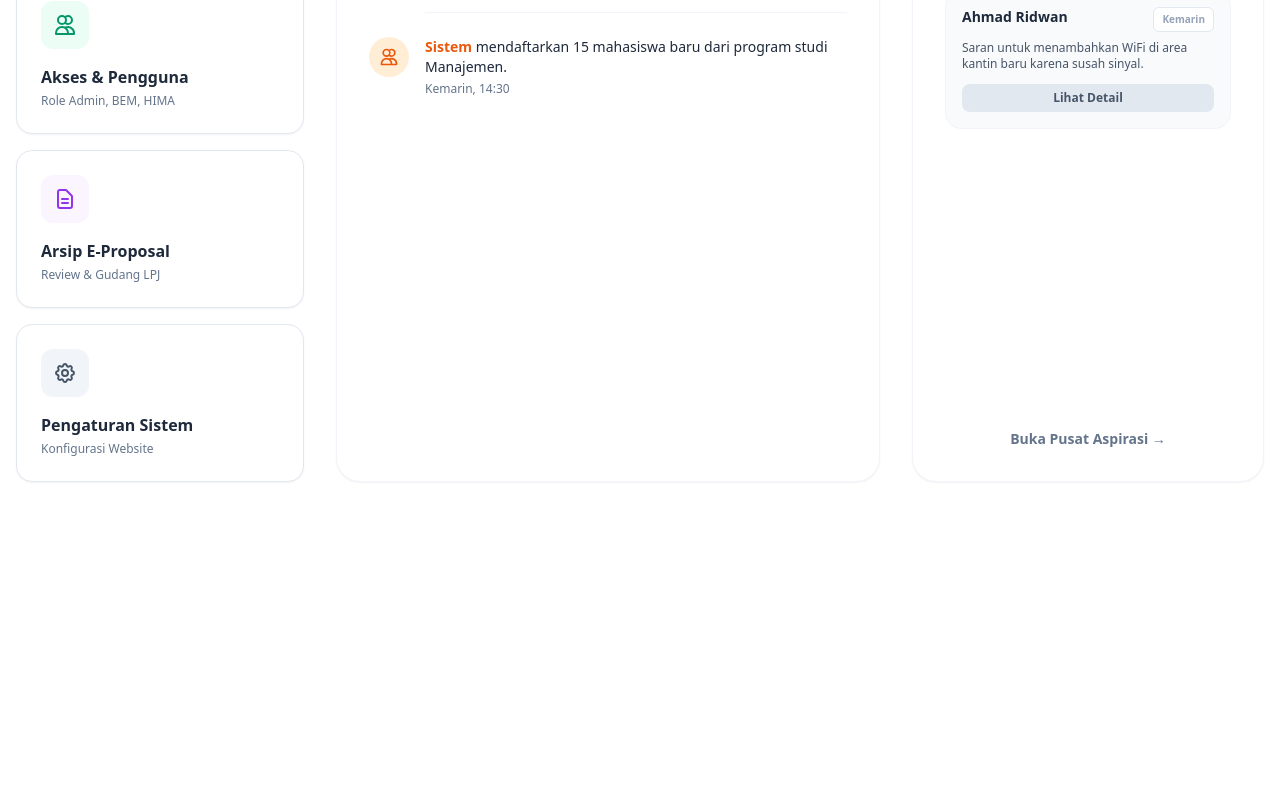
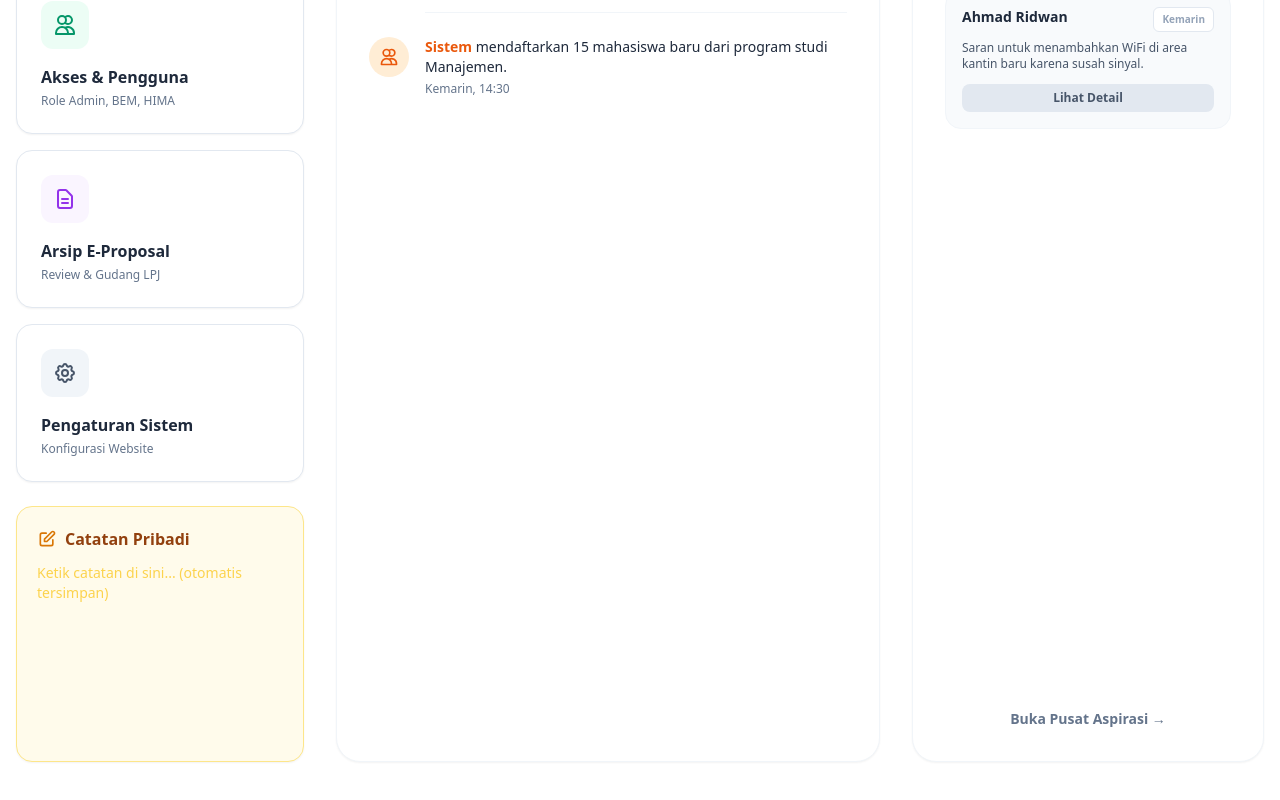
Before and after one commit to ormawautsby/ormawautsby, a Nuxt app: page /dashboard/admin-area in a window 1280 px wide. Shown: the part 516-1316 px from the top of the page. Before the commit the page ends 1038 px from the top, so only its background shows below. Built offline with nearby package versions, Linux system fonts and the light colour scheme; no server answers.

Commit message:
feat: add auto-saving personal notepad to admin dashboard

```diff
--- a/app/pages/dashboard/admin-area/index.vue
+++ b/app/pages/dashboard/admin-area/index.vue
@@ -137,6 +137,22 @@
           <h4 class="font-bold text-slate-800 mb-1 group-hover:text-slate-900 transition-colors">Pengaturan Sistem</h4>
           <p class="text-xs text-slate-500">Konfigurasi Website</p>
         </NuxtLink>
+
+        <!-- Notepad Admin -->
+        <div class="bg-amber-50 rounded-2xl p-5 border border-amber-200 shadow-sm mt-2 flex flex-col h-64">
+          <div class="flex items-center gap-2 mb-3">
+            <svg class="w-5 h-5 text-amber-600" fill="none" stroke="currentColor" viewBox="0 0 24 24"><path stroke-linecap="round" stroke-linejoin="round" stroke-width="2" d="M11 5H6a2 2 0 00-2 2v11a2 2 0 002 2h11a2 2 0 002-2v-5m-1.414-9.414a2 2 0 112.828 2.828L11.828 15H9v-2.828l8.586-8.586z"></path></svg>
+            <h3 class="font-bold text-amber-800">Catatan Pribadi</h3>
+            <span v-if="isSavingNote" class="text-xs text-amber-600 ml-auto animate-pulse">Menyimpan...</span>
+            <span v-else-if="noteSaved" class="text-xs text-green-600 ml-auto">Tersimpan</span>
+          </div>
+          <textarea
+            v-model="adminNote"
+            @input="debouncedSaveNote"
+            class="flex-1 w-full bg-transparent border-none resize-none focus:ring-0 text-sm text-slate-700 placeholder-amber-300 p-0 outline-none"
+            placeholder="Ketik catatan di sini... (otomatis tersimpan)"
+          ></textarea>
+        </div>
       </div>
 
       <!-- KANAN: Aktivitas & Inbox (3/4 width) -->
@@ -227,7 +243,7 @@
 </template>
 
 <script setup lang="ts">
-import { computed } from 'vue'
+import { computed, ref, onMounted } from 'vue'
 
 // Mengaktifkan middleware auth & layout admin pada route ini
 definePageMeta({
@@ -242,4 +258,59 @@ const userName = computed(() => {
   return firebaseUser.value?.displayName || 'Admin'
 })
 
+// Notepad Logic
+const adminNote = ref('')
+const isSavingNote = ref(false)
+const noteSaved = ref(false)
+let saveTimeout: any = null
+
+const fetchNote = async () => {
+  try {
+    const { $db } = useNuxtApp()
+    if (!$db || !firebaseUser.value?.uid) return
+    const { doc, getDoc } = await import('firebase/firestore')
+
+    const docRef = doc($db, 'users', firebaseUser.value.uid)
+    const docSnap = await getDoc(docRef)
+    if (docSnap.exists() && docSnap.data().personalNote) {
+      adminNote.value = docSnap.data().personalNote
+    }
+  } catch (e) {
+    console.error('Error fetching note', e)
+  }
+}
+
+const saveNoteToDb = async () => {
+  if (!firebaseUser.value?.uid) return
+  isSavingNote.value = true
+  noteSaved.value = false
+  try {
+    const { $db } = useNuxtApp()
+    const { doc, setDoc } = await import('firebase/firestore')
+    const docRef = doc($db, 'users', firebaseUser.value.uid)
+
+    // Gunakan setDoc dengan { merge: true } agar tidak merusak data user lain
+    await setDoc(docRef, { personalNote: adminNote.value }, { merge: true })
+
+    noteSaved.value = true
+    setTimeout(() => { noteSaved.value = false }, 2000)
+  } catch (e) {
+    console.error('Error saving note', e)
+  } finally {
+    isSavingNote.value = false
+  }
+}
+
+const debouncedSaveNote = () => {
+  if (saveTimeout) clearTimeout(saveTimeout)
+  noteSaved.value = false
+  saveTimeout = setTimeout(() => {
+    saveNoteToDb()
+  }, 1000) // Auto-save after 1s of inactivity
+}
+
+onMounted(() => {
+  fetchNote()
+})
+
 </script>
```
